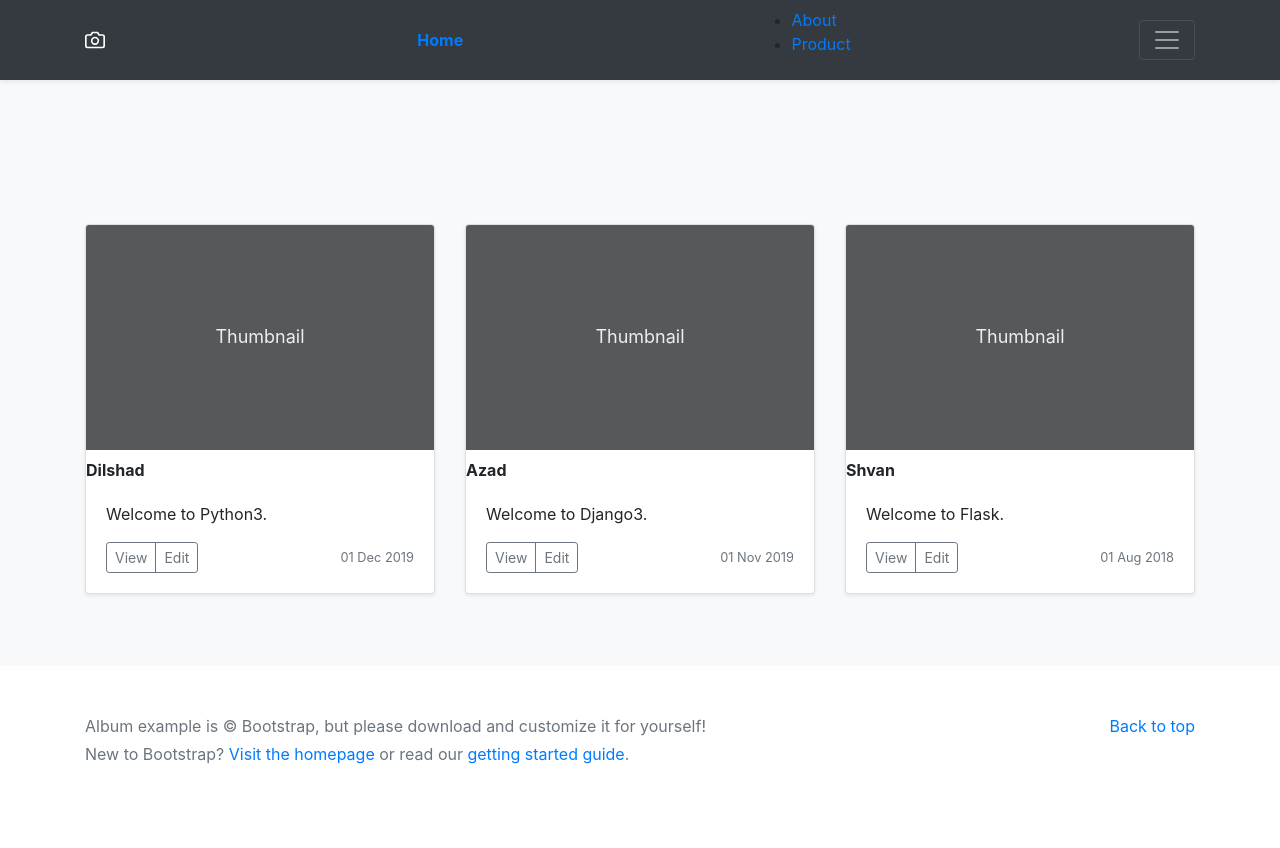
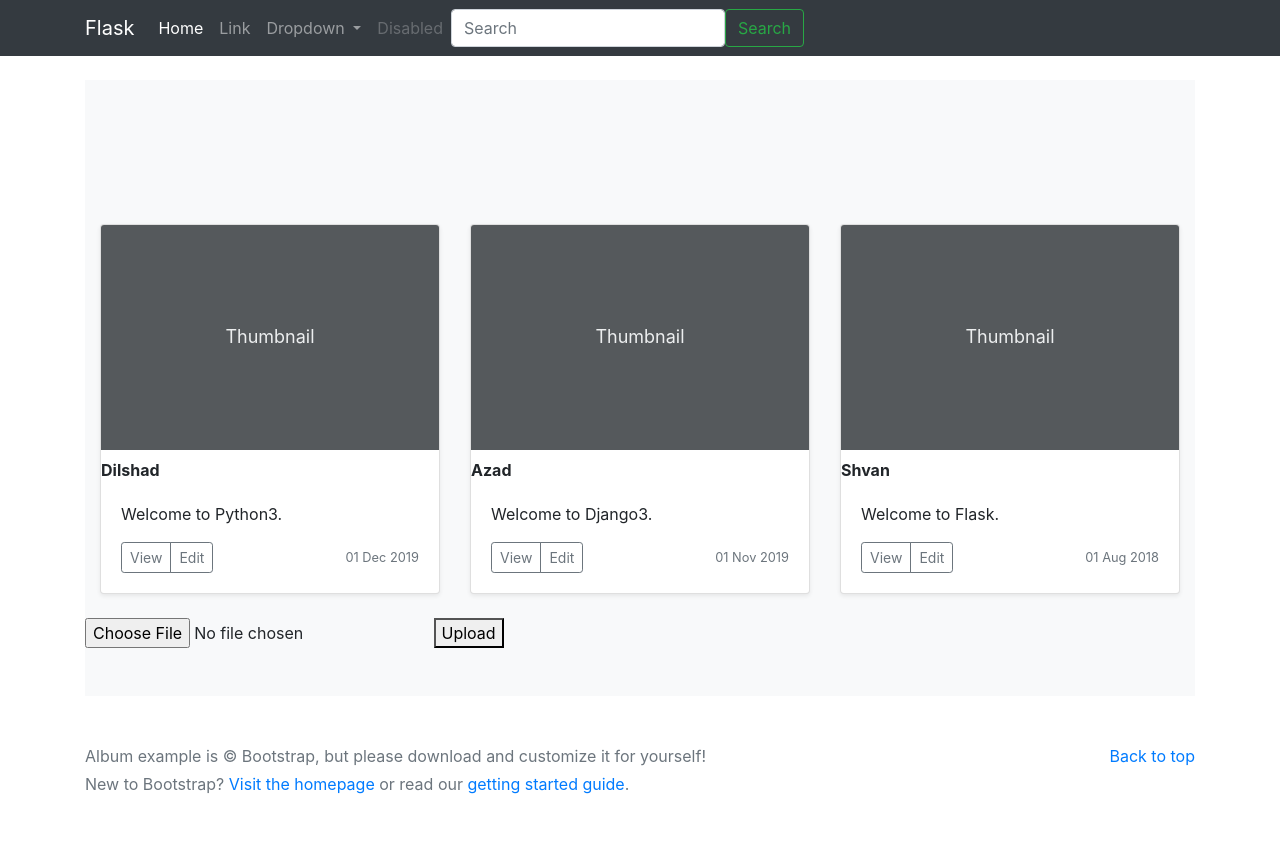
Before and after one commit to DilshadGit/flaskinfo, a Flask app: page / in a window 1280 px wide. Before the commit the page ends 764 px from the top, so only its background shows below. Run offline with Flask 2, Linux system fonts and the light colour scheme; some libraries are stand-ins or nearby versions.

Commit message:
Update templates and css.

```diff
--- /dev/null
+++ b/flaskinfo/static/css/style.css
@@ -0,0 +1,6 @@
+.center {
+    display: flex;
+    justify-content: center;
+    align-items: center;
+    height: 100vh;
+}
--- a/flaskinfo/templates/footer.html
+++ b/flaskinfo/templates/footer.html
@@ -1,5 +1,5 @@
 
-
+</div>
 </main>
 
 <footer class="text-muted">
@@ -13,7 +13,7 @@
 </footer>
 <script src="https://code.jquery.com/jquery-3.4.1.slim.min.js" integrity="sha384-J6qa4849blE2+poT4WnyKhv5vZF5SrPo0iEjwBvKU7imGFAV0wwj1yYfoRSJoZ+n" crossorigin="anonymous"></script>
       <script>window.jQuery || document.write('<script src="/docs/4.4/assets/js/vendor/jquery.slim.min.js"><\/script>')
-  		</script>
+      </script>
 
       <script src="{{ url_for('static', filename='js/bootstrap.bundle.min.js') }}" integrity="sha384-6khuMg9gaYr5AxOqhkVIODVIvm9ynTT5J4V1cfthmT+emCG6yVmEZsRHdxlotUnm" crossorigin="anonymous"></script></body>
 </html>
--- a/flaskinfo/templates/header.html
+++ b/flaskinfo/templates/header.html
@@ -47,5 +47,6 @@
     </style>
     <!-- Custom styles for this template -->
     <link href="{{ url_for('static', filename='css/album.css') }}" rel="stylesheet">
+    <link href="{{ url_for('static', filename='css/style.css') }}" rel="stylesheet">
   </head>
   <body>
--- a/flaskinfo/templates/index.html
+++ b/flaskinfo/templates/index.html
@@ -48,6 +48,12 @@
 			</div>
 			{% endfor %}
 
+			<br><hr>
+			<form method="POST" action="/" enctype="multipart/form-data">
+				<input type="file" name="file">
+				<button type="dubmit">Upload</button>
+			</form>
+
 		</div>
 	</div>
 </div>
--- a/flaskinfo/templates/navbar.html
+++ b/flaskinfo/templates/navbar.html
@@ -1,50 +1,47 @@
 <header>
-    <div class="collapse bg-dark" id="navbarHeader">
-        <div class="container">
-            <div class="row">
-                <div class="col-sm-8 col-md-7 py-4">
-                    <h4 class="text-white">About</h4>
-                    <p class="text-muted">Add some information about the album below, the author, or any other background context. Make it a few sentences long so folks can pick up some informative tidbits. Then, link them off to some social networking sites or contact information.</p>
-                </div>
-                <div class="col-sm-4 offset-md-1 py-4">
-                    <h4 class="text-white">Contact</h4>
-                    <ul class="list-unstyled">
+<nav class="navbar navbar-expand-lg navbar-dark bg-dark">
+    <div class="container">
+        <a class="navbar-brand" href="{{ url_for('home') }}">Flask</a>
+        <button class="navbar-toggler" type="button" data-bs-toggle="collapse" data-bs-target="#navbarSupportedContent" aria-controls="navbarSupportedContent" aria-expanded="false" aria-label="Toggle navigation">
+        <span class="navbar-toggler-icon"></span>
+        </button>
+        <div class="collapse navbar-collapse" id="navbarSupportedContent">
+            <ul class="navbar-nav me-auto mb-2 mb-lg-0">
+                <li class="nav-item">
+                    <a class="nav-link active" aria-current="page" href="{{ url_for('home') }}">Home</a>
+                </li>
+                <li class="nav-item">
+                    <a class="nav-link" href="#">Link</a>
+                </li>
+                <li class="nav-item dropdown">
+                    <a class="nav-link dropdown-toggle" href="#" id="navbarDropdown" role="button" data-bs-toggle="dropdown" aria-expanded="false">
+                        Dropdown
+                    </a>
+                    <ul class="dropdown-menu" aria-labelledby="navbarDropdown">
                         {% if not current_user.is_authenticated %}
-
-                            <li><a href="{{ url_for('login') }}" class="text-white">Login</a></li>
-                            <li><a href="{{ url_for('register') }}" class="text-white">Register</a></li>
-
+                            <li><a class="dropdown-item" href="{{ url_for('profile') }}">Profile</a></li>
+                            <li><a class="dropdown-item" href="{{ url_for('log_out') }}">Logout</a></li>
                         {% else %}
-
-                            <li><a href="{{ url_for('profile') }}" class="text-white">Profile</a></li>
-                            <li><a href="{{ url_for('log_out') }}" class="text-white">Logout</a></li>
-
+                            <li><a class="dropdown-item" href="{{ url_for('login') }}">Login</a></li>
+                            <li><a class="dropdown-item" href="{{ url_for('register') }}">Register</a></li>
                         {% endif %}
-                        <li><a href="#" class="text-white">Follow on Twitter</a></li>
-                        <li><a href="#" class="text-white">Like on Facebook</a></li>
-                        <li><a href="#" class="text-white">Email me</a></li>
+                        <li><hr class="dropdown-divider"></li>
+                        <li><a class="dropdown-item" href="#">Something else here</a></li>
                     </ul>
-                </div>
-            </div>
+                </li>
+                <li class="nav-item">
+                    <a class="nav-link disabled">Disabled</a>
+                </li>
+            </ul>
+            <form class="d-flex margin-right">
+                <input class="form-control me-2" type="search" placeholder="Search" aria-label="Search">
+                <button class="btn btn-outline-success" type="submit">Search</button>
+            </form>
         </div>
     </div>
-    <div class="navbar navbar-dark bg-dark shadow-sm">
-        <div class="container d-flex justify-content-between">
-            <a href="#" class="navbar-brand d-flex align-items-center">
-                <svg xmlns="http://www.w3.org/2000/svg" width="20" height="20" fill="none" stroke="currentColor" stroke-linecap="round" stroke-linejoin="round" stroke-width="2" aria-hidden="true" class="mr-2" viewBox="0 0 24 24" focusable="false"><path d="M23 19a2 2 0 0 1-2 2H3a2 2 0 0 1-2-2V8a2 2 0 0 1 2-2h4l2-3h6l2 3h4a2 2 0 0 1 2 2z"/><circle cx="12" cy="13" r="4"/></svg>
+</nav>
 
-                <strong>
-                    <a href="{{ url_for('home') }}" title="">Home</a>
-                </strong>
-            </a>
-            <ul>
-                <li><a href="{{ url_for('about') }}">About</a></li>
-                <li><a href="{{ url_for('about') }}">Product</a></li>
-            </ul>
-            <button class="navbar-toggler" type="button" data-toggle="collapse" data-target="#navbarHeader" aria-controls="navbarHeader" aria-expanded="false" aria-label="Toggle navigation">
-            <span class="navbar-toggler-icon"></span>
-            </button>
-        </div>
-    </div>
 </header>
+<br>
 <main role="main">
+    <div class="container">
```
